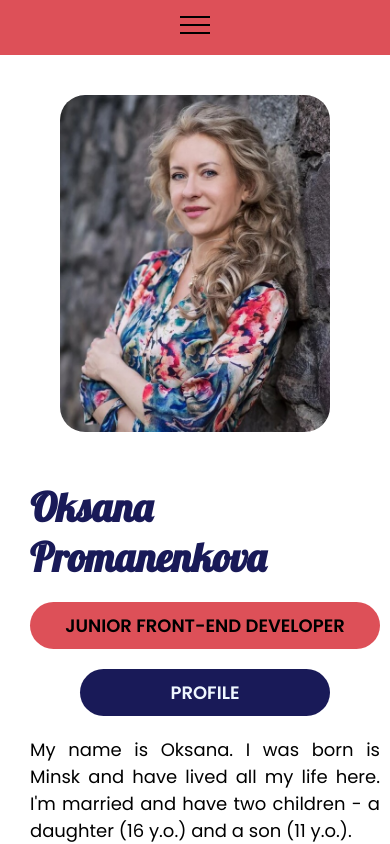
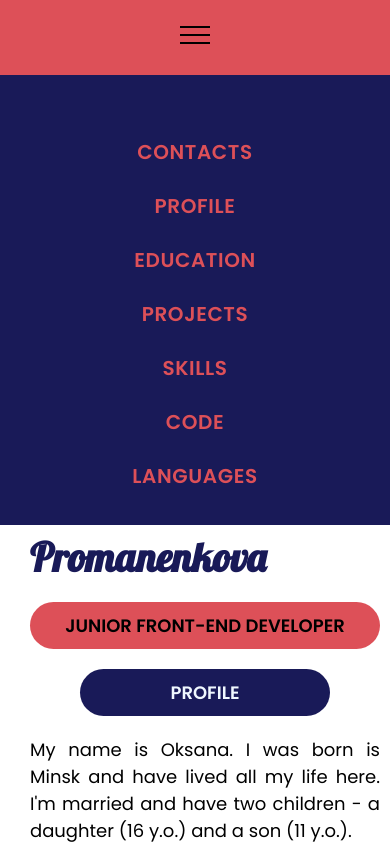
Before and after one commit to tropikSoft/rsschool-cv, a plain HTML site: page index.html in a window 390 px wide. Both pictures are taken after a click on the button 195 px from the left and 27 px from the top of the page. Shown: the top 844 px of the page. Drawn offline with Linux system fonts and the light colour scheme; files whose address does not match are found by name.

Commit message:
feat: add burger-menu

```diff
--- /dev/null
+++ b/css/my-reset.css
@@ -0,0 +1,57 @@
+html {
+  box-sizing: border-box;
+}
+
+*,
+*::after,
+*::before {
+  box-sizing: inherit;
+}
+
+ul[class],
+ol[class] {
+  padding: 0;
+}
+
+body,
+h1,
+h2,
+h3,
+h4,
+h5,
+h6,
+p,
+ul[class],
+ol[class],
+li,
+figure,
+figcaption,
+blockquote,
+dl,
+dd {
+  margin: 0;
+}
+
+ul[class] {
+  list-style: none;
+}
+
+a {
+  text-decoration: none;
+}
+
+img {
+  max-width: 100%;
+  display: block;
+}
+
+input,
+button,
+textarea,
+select {
+  font: inherit;
+}
+
+:focus {
+    outline: 0;
+}
--- a/style.css
+++ b/css/style.css
@@ -373,18 +373,64 @@ pre {
   }
 
   .menu__list {
-    position: absolute;
-    left: 0;
-    right: 0;
-    top: 0;
-    display: block;
-    text-align: center;
-    transform: translateX(-200%);
-    transition: all .5s;
+    display: none;
   }
 
-  .header.header--active .ul {
-    transform: translateY(0%);
+  .jump {
+    position: fixed;
+    top: 75px;
+    left: -100%;
+    width: 100%;
+    height: 450px;
+    background-color: #191a58;
+    z-index: 100;
+    display: flex;
+    transition: 0.3s;
+  }
+
+  .jump.open {
+    left: 0;
+  }
+
+.jump .menu__list {
+  width: 100%;
+  height: 100%;
+  display: flex;
+  flex-direction: column;
+  align-items: center;
+  justify-content: start;
+  padding: 50px 0;
+  overflow: auto;
+}
+
+.jump .menu__list>li {
+  width: 100%;
+}
+
+.jump .menu__list>li>a {
+  width: 100%;
+  display: flex;
+  justify-content: center;
+  padding: 20px 0;
+  font-size: 20px;
+  font-weight: bold;
+  color: rgb(221, 80, 88);
+}
+
+.jump .menu__list>li>a:hover {
+  background-color: #fff;
+}
+
+.menu__list-item+.menu__list-item {
+  margin-left: 0px;
+}
+  .header__menu {
+    position: fixed;
+    left: 0;
+    top: 0;
+    width: 100%;
+    height: 75px;
+    background: rgb(221, 80, 88);
   }
 
 .profile__photo {
@@ -415,7 +461,7 @@ pre {
   margin-bottom: 20px;
 }
 
-  .profile__title h1{
+.profile__title h1 {
   padding-top: 30px;
   display: inline-block;
 }
--- a/index.html
+++ b/index.html
@@ -10,7 +10,7 @@
   <link
     href="https://fonts.googleapis.com/css2?family=Lobster&family=Montserrat&family=Poppins:wght@400;600&display=swap"
     rel="stylesheet">
-  <link rel="stylesheet" href="style.css">
+  <link rel="stylesheet" href="css/style.css">
   <title>Front-end developer: Oksana Promanenkova</title>
 </head>
 
@@ -18,8 +18,8 @@
   <header class="header">
     <div class="container">
       <nav class="header__menu">
-        <button><img src="images/menu__btn.svg" alt="btn__menu"></button>
-        <ul class="menu__list">
+        <button class="btn" id="button"><img src="images/menu__btn.svg" alt="btn__menu"></button>
+        <ul class="menu__list" id="menu">
           <li class="menu__list-item"><a href="#contacts" class="menu__list-link">Contacts</a></li>
           <li class="menu__list-item"><a href="#profile" class="menu__list-link">Profile</a></li>
           <li class="menu__list-item"><a href="#education" class="menu__list-link">Education</a></li>
@@ -29,6 +29,7 @@
           <li class="menu__list-item"><a href="#languages" class="menu__list-link">Languages</a></li>
         </ul>
       </nav>
+      <div class="jump" id="jump"></div>
     </div>
   </header>
   <main>
@@ -157,7 +158,8 @@
         <div class="footer__inner">
           <div class="footer__user">
             <a href="https://github.com/tropikSoft" class="contact__link-icon" target="_blank">
-              <img src="icons/git-hub.svg" alt="github"><p>tropikSoft (Oksana)</p>
+              <img src="icons/git-hub.svg" alt="github">
+              <p>tropikSoft (Oksana)</p>
             </a>
           </div>
 
@@ -169,6 +171,6 @@
       </div>
     </footer>
   </main>
+  <script src="js/main.js"></script>
 </body>
-
 </html>
--- /dev/null
+++ b/js/main.js
@@ -0,0 +1,39 @@
+const btn = document.querySelector("#button");
+const jump = document.querySelector("#jump");
+const body = document.body;
+
+// Клонируем меню, чтобы задать свои стили для мобильной версии
+const menu = document.querySelector("#menu").cloneNode(1);
+
+// При клике на иконку button вызываем ф-ию buttonHandler
+btn.addEventListener("click", btnHandler);
+
+// Выполняем действия при клике ..
+function btnHandler(e) {
+  e.preventDefault();
+  // Переключаем стили элементов при клике
+  jump.classList.toggle("open");
+  btn.classList.toggle("active");
+  body.classList.toggle("noscroll");
+  renderJump();
+}
+
+// Здесь мы рендерим элементы в наш jump
+function renderJump() {
+  jump.appendChild(menu);
+}
+
+// Код для закрытия меню при нажатии на ссылку
+const links = Array.from(menu.children);
+
+// Для каждого элемента меню при клике вызываем ф-ию
+links.forEach((link) => {
+  link.addEventListener("click", closeOnClick);
+});
+
+// Закрытие попапа при клике на меню
+function closeOnClick() {
+  jump.classList.remove("open");
+  btn.classList.remove("active");
+  body.classList.remove("noscroll");
+}
```
Lines whose indentation alone changed are shown as unchanged.
